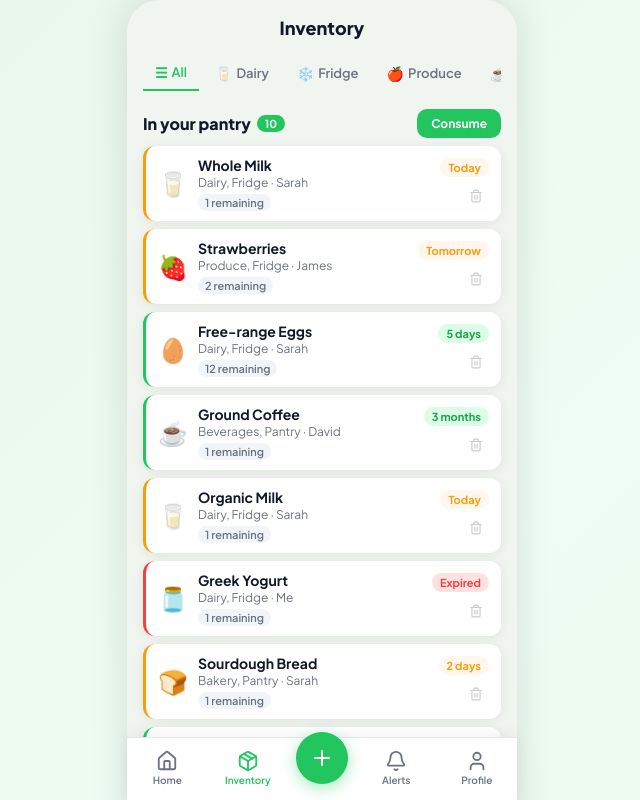
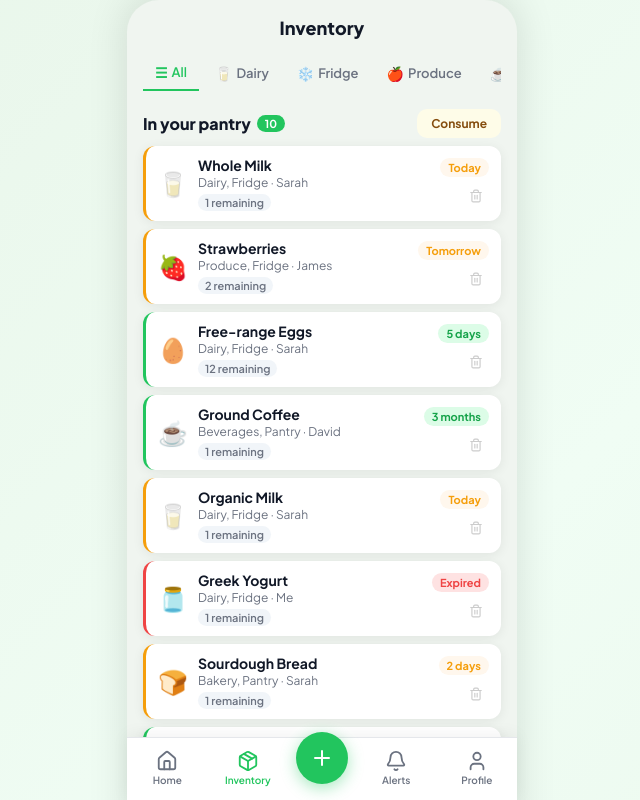
Before and after one commit to MarianaCedielF/PMC, a React (Vite) app: page /inventory in a window 1280 px wide. Shown: the top 800 px of the page, without its empty margins (318-958 px from the left). Built offline with nearby package versions, Linux system fonts and the light colour scheme.

Commit message:
Botón consume

```diff
--- a/src/App.css
+++ b/src/App.css
@@ -278,8 +278,8 @@ input[type=number]::-webkit-outer-spin-button { -webkit-appearance: none; margin
 .modal-remaining { text-align: center; font-size: 13px; color: var(--text-sub); margin-bottom: 20px; }
 .modal-actions { display: flex; gap: 10px; }
 
-.consume-btn-general { background: var(--green); color: white; border: none; border-radius: 10px; padding: 7px 14px; font-size: 12px; font-weight: 700; cursor: pointer; font-family: inherit; transition: background 0.15s; }
-.consume-btn-general:hover { background: var(--green-dark); }
+.consume-btn-general { background: #fefce8; color: #854d0e; border: none; border-radius: 10px; padding: 7px 14px; font-size: 12px; font-weight: 700; cursor: pointer; font-family: inherit; transition: background 0.15s; }
+.consume-btn-general:hover { background: #fef9c3; }
 .consume-product-list { display: flex; flex-direction: column; gap: 6px; max-height: 280px; overflow-y: auto; margin-bottom: 4px; }
 .consume-product-option { display: flex; align-items: center; gap: 10px; background: #f8fffe; border: 1.5px solid var(--border); border-radius: 12px; padding: 10px 12px; cursor: pointer; font-family: inherit; transition: all 0.15s; text-align: left; }
 .consume-product-option:hover { border-color: var(--green); background: var(--green-light); }
```
